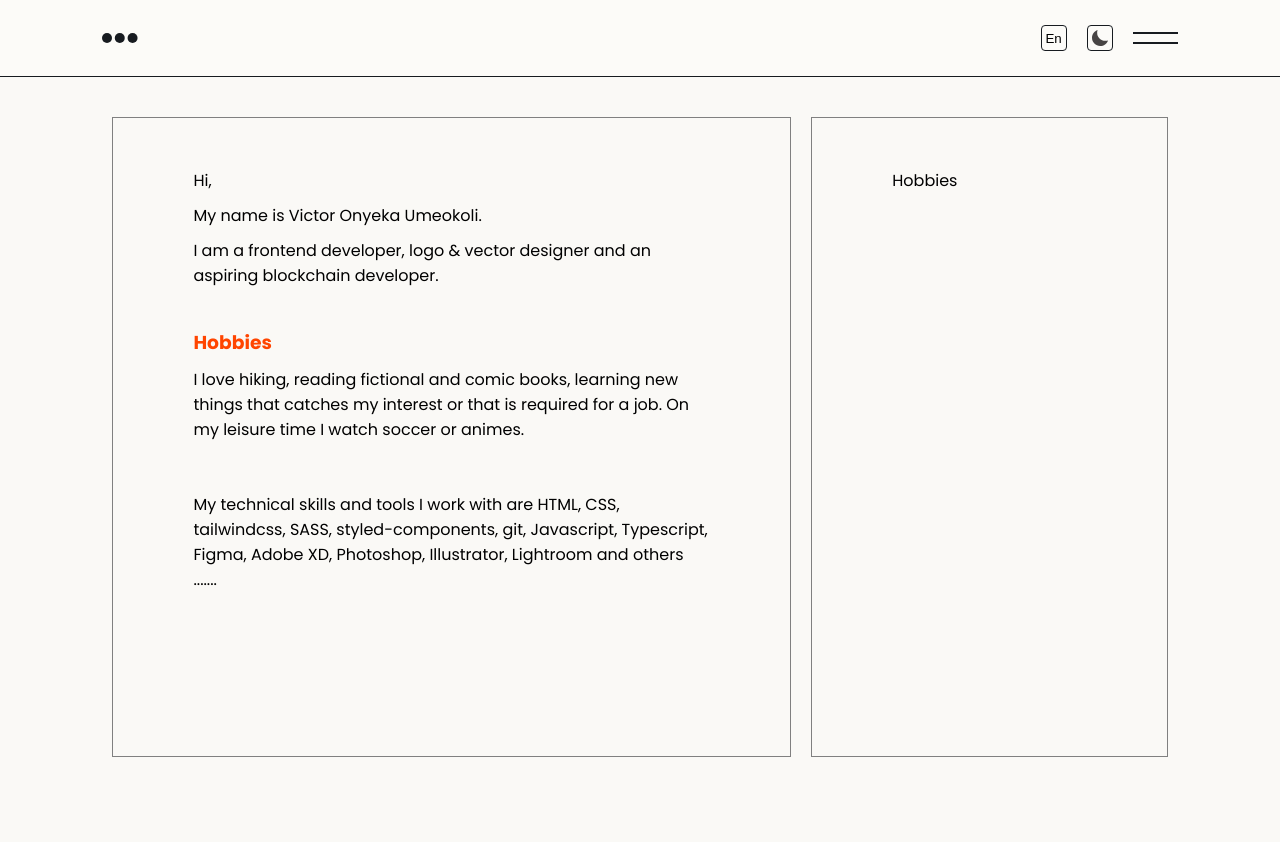
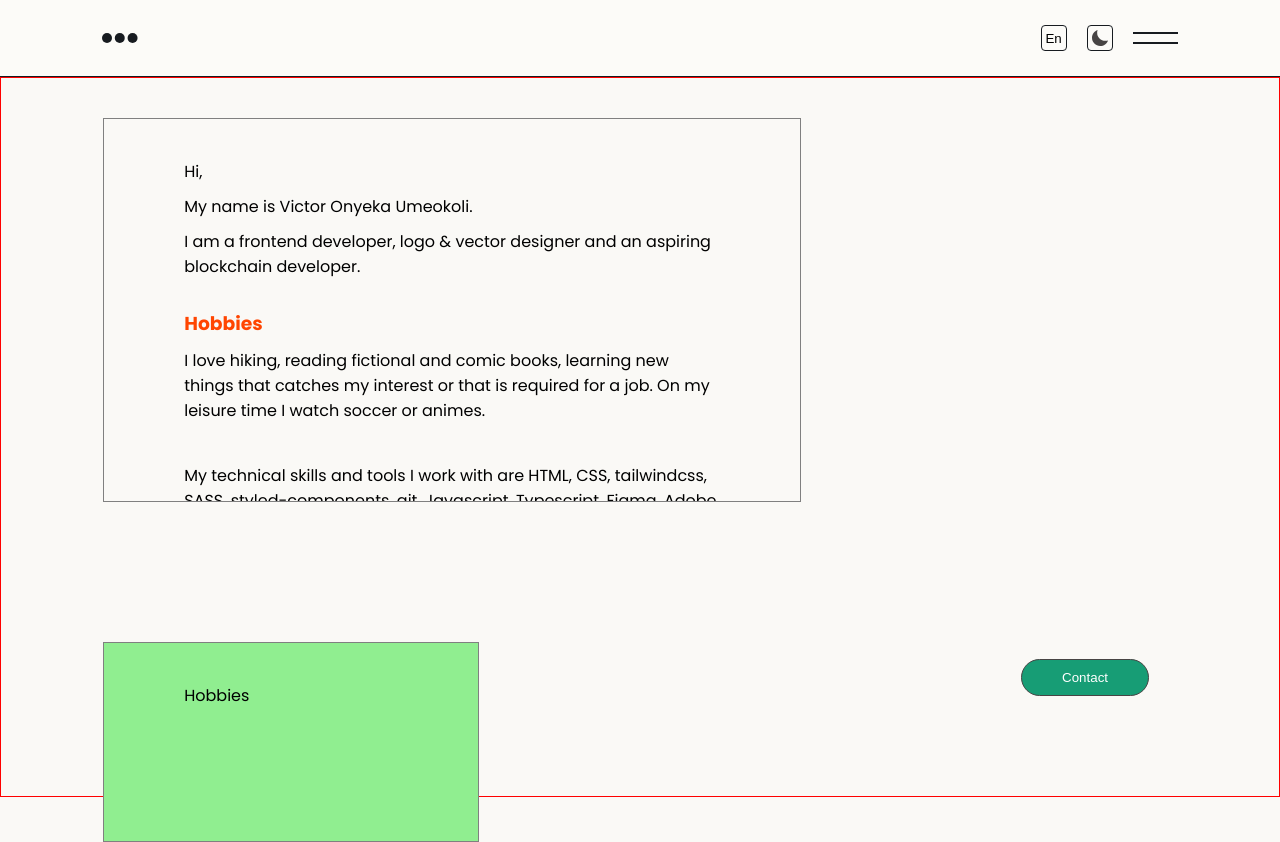
Before and after one commit to Victor-Umeh/portfolio, a React (Vite) app: page /about in a window 1280 px wide. Before the commit the page ends 800 px from the top, so only its background shows below. Built offline with nearby package versions, Linux system fonts and the light colour scheme.

Commit message:
made some changes

```diff
--- a/src/components/styled/About.styled.ts
+++ b/src/components/styled/About.styled.ts
@@ -2,27 +2,31 @@ import styled from "styled-components";
 
 interface Props {
   min: string;
+  max?: string;
   width: string;
 }
 export const AboutWrapper = styled.section`
+  display: flex;
+  flex-direction: column;
   width: 90%;
   margin-inline: auto;
+  gap: 0rem;
 
   @media (min-width: 768px) {
-    display: flex;
     justify-content: stretch;
     width: 84%;
+    gap: 6rem;
   }
 `;
 export const StyledCanvas = styled.section<Props>`
-  padding: 2rem 1rem;
+  padding: 2rem 0;
   min-height: ${({ min }) => min};
-  /* border: 2px solid cyan; */
+  max-height: ${({ max }) => max};
   position: relative;
   font-family: "Poppins", sans-serif;
 
   @media (min-width: 768px) {
-    height: 90vh;
+    height: 100%;
     width: ${({ width }) => width};
     padding-block: 4rem;
   }
@@ -30,12 +34,26 @@ export const StyledCanvas = styled.section<Props>`
   & .article {
     display: flex;
     flex-direction: column;
-    gap: 3rem;
-    padding: 4rem 8rem;
+    gap: 2rem;
+    padding: 3rem 8rem;
     border: 1px solid gray;
-    height: 100%;
+    min-height: 30%;
+    overflow-y: auto;
+
+    @media (min-width: 768px) {
+      height: 100%;
+    }
   }
 
+  & .hobbies__img {
+    background-color: lightgreen;
+    display: none;
+
+    @media (min-width: 768px) {
+      min-height: 200px;
+      display: block;
+    }
+  }
   & p {
     margin-block: 10px;
   }
--- a/src/components/styled/elements.styled.ts
+++ b/src/components/styled/elements.styled.ts
@@ -5,12 +5,15 @@ interface Props {
   theme: {};
   pos?: boolean;
   auto?: boolean;
+  top?: string;
 }
 
 export const Main = styled.main<Props>`
   width: 100%;
   background-color: ${({ theme }) => theme.body};
   position: relative;
+  border: 1px solid red;
+  height: 90vh;
 
   @media (min-width: 768px) {
     display: flex;
@@ -214,6 +217,7 @@ export const CtaButton = styled(Button)`
 export const Contact = styled(CtaButton)`
   background-color: #179d75;
   color: white;
+  top: ${({ top }) => top && ""};
 
   &:before {
     background: white;
--- a/src/pages/about.tsx
+++ b/src/pages/about.tsx
@@ -1,5 +1,6 @@
-import { Main } from "../components/styled/elements.styled";
+import { Main, Contact } from "../components/styled/elements.styled";
 import { StyledCanvas, AboutWrapper } from "../components/styled/About.styled";
+
 const about = () => {
   return (
     <Main>
@@ -32,11 +33,12 @@ const about = () => {
           </div>
         </StyledCanvas>
         <StyledCanvas min="30vh" width="35%">
-          <div className="article">
+          <div className="article hobbies__img">
             <p>Hobbies</p>
           </div>
         </StyledCanvas>
       </AboutWrapper>
+      <Contact pos={true}>Contact</Contact>
     </Main>
   );
 };
```
